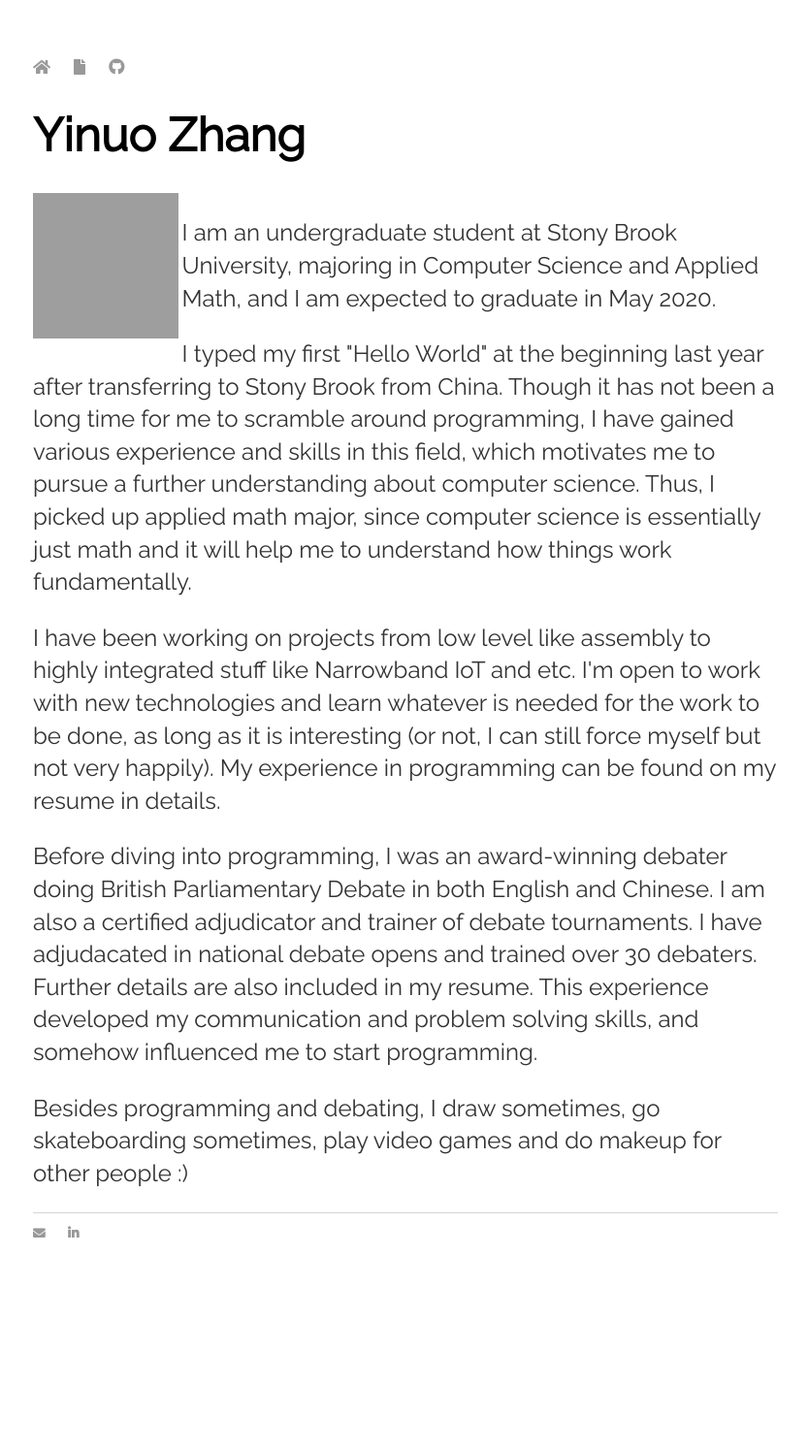
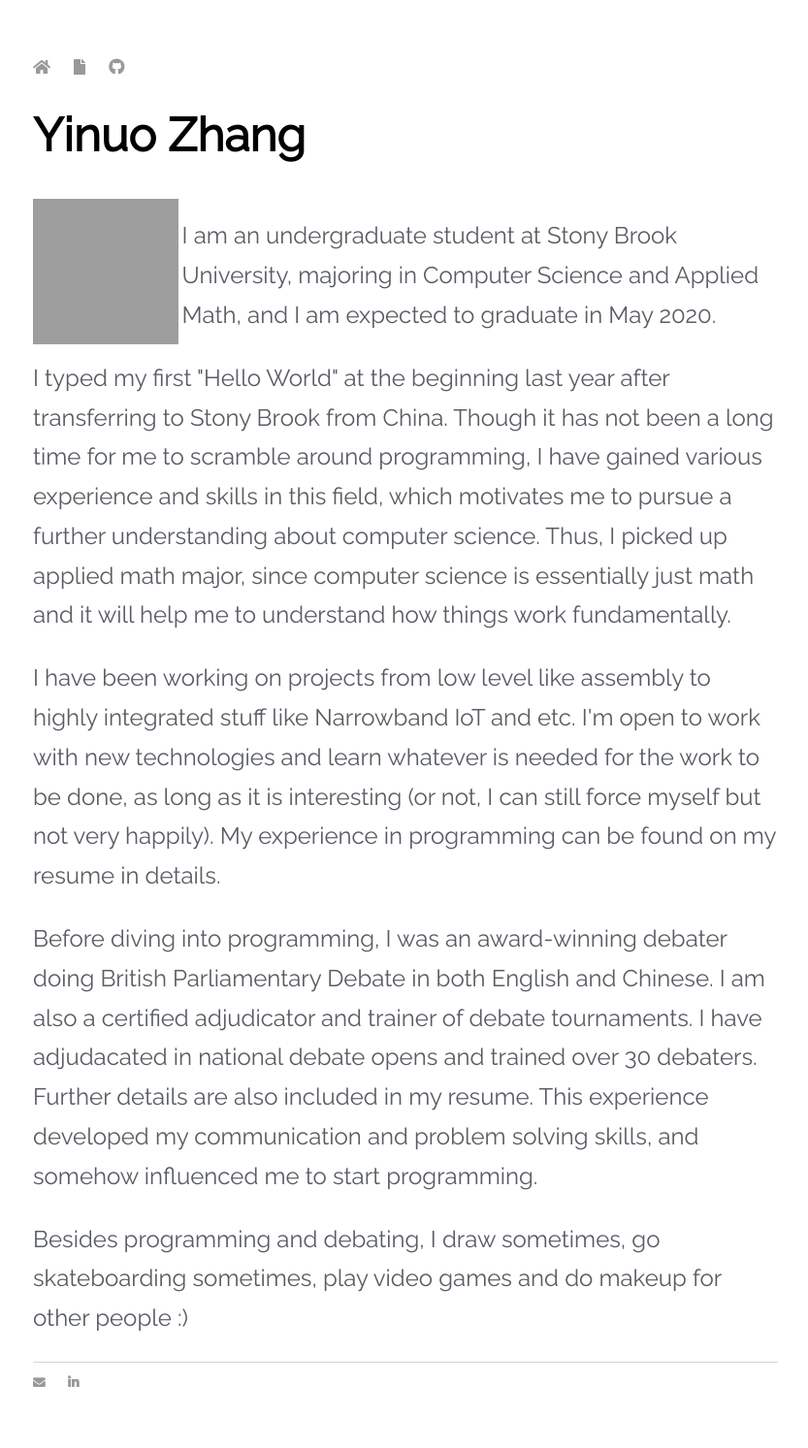
Before and after one commit to limboaz/limboaz.github.io, a Jekyll site: the page built from index.html, in a window 1280 px wide. Shown: the whole page at 97% size, without its empty margins (222-1055 px from the left). Built offline with Jekyll 4.4.1, drawn with Linux system fonts in a browser that asks for light colours; nearby versions of some CDN libraries; before the commit the page ends 1339 px from its top, so only the background shows below that; grey boxes are pictures that could not be loaded.

Commit message:
fix margin

```diff
--- a/css/main.css
+++ b/css/main.css
@@ -24,8 +24,8 @@
 }
 p {
     font-size: 1.5em;
-    line-height: 1.4em;
-    color: #333;
+    line-height: 1.7em;
+    color: #585c63;
 }
 footer {
     border-top: 1px solid #d5d5d5;
--- a/index.html
+++ b/index.html
@@ -2,13 +2,13 @@
 layout: default
 title: Yinuo Zhang
 ---
-<div = "content">
+<div>
 	<h1>Yinuo Zhang</h1>
 
 
 		<div class = "row bio">
 			<div class = "column left">
-				<img src = "./profile.png" height = "150" width = "150" margin = "30" margin.left = 5% />
+				<img class = "profile" src = "./profile.png"/>
 			</div>
 			<div class = "column right">
 				<p>I am an undergraduate student at Stony Brook University, majoring in Computer Science and Applied Math, and I am expected to graduate in May 2020.
```
